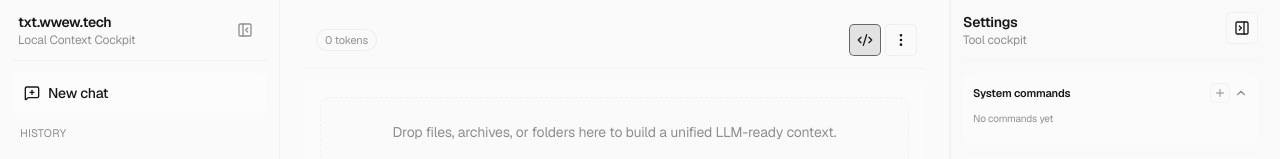
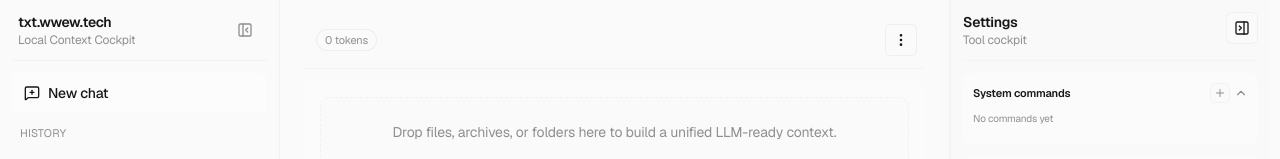
Before and after one commit to wwewtech/txt.wwew.tech, a Next.js app: page / in a window 1280 px wide. Shown: the top 159 px of the page. Built offline with nearby package versions, Linux system fonts and the light colour scheme.

Commit message:
delete trash

```diff
--- a/src/features/home/ui/home-main-panel.tsx
+++ b/src/features/home/ui/home-main-panel.tsx
@@ -215,18 +215,6 @@ export function HomeMainPanel({
             <div className="flex items-center gap-1">
               <button type="button" onClick={handleManualSave} className="sr-only">
                 {t.manualSaveChatNow}
-              </button>
-              <button
-                type="button"
-                onClick={onToggleMarkdown}
-                aria-label={markdownEnabled ? t.markdownOn : t.markdownOFF}
-                title={markdownEnabled ? t.markdownOn : t.markdownOFF}
-                className={cn(
-                  "inline-flex h-8 w-8 items-center justify-center rounded-md border border-border/70 bg-background hover:bg-muted focus-visible:ring-2 focus-visible:ring-primary/60",
-                  markdownEnabled && "border-primary/60 bg-primary/10"
-                )}
-              >
-                <Code2 className="h-4 w-4" />
               </button>
 
               <div className="relative">
```
Also changed, not shown: 1 other file (tests, documents, lock files or other folders).
